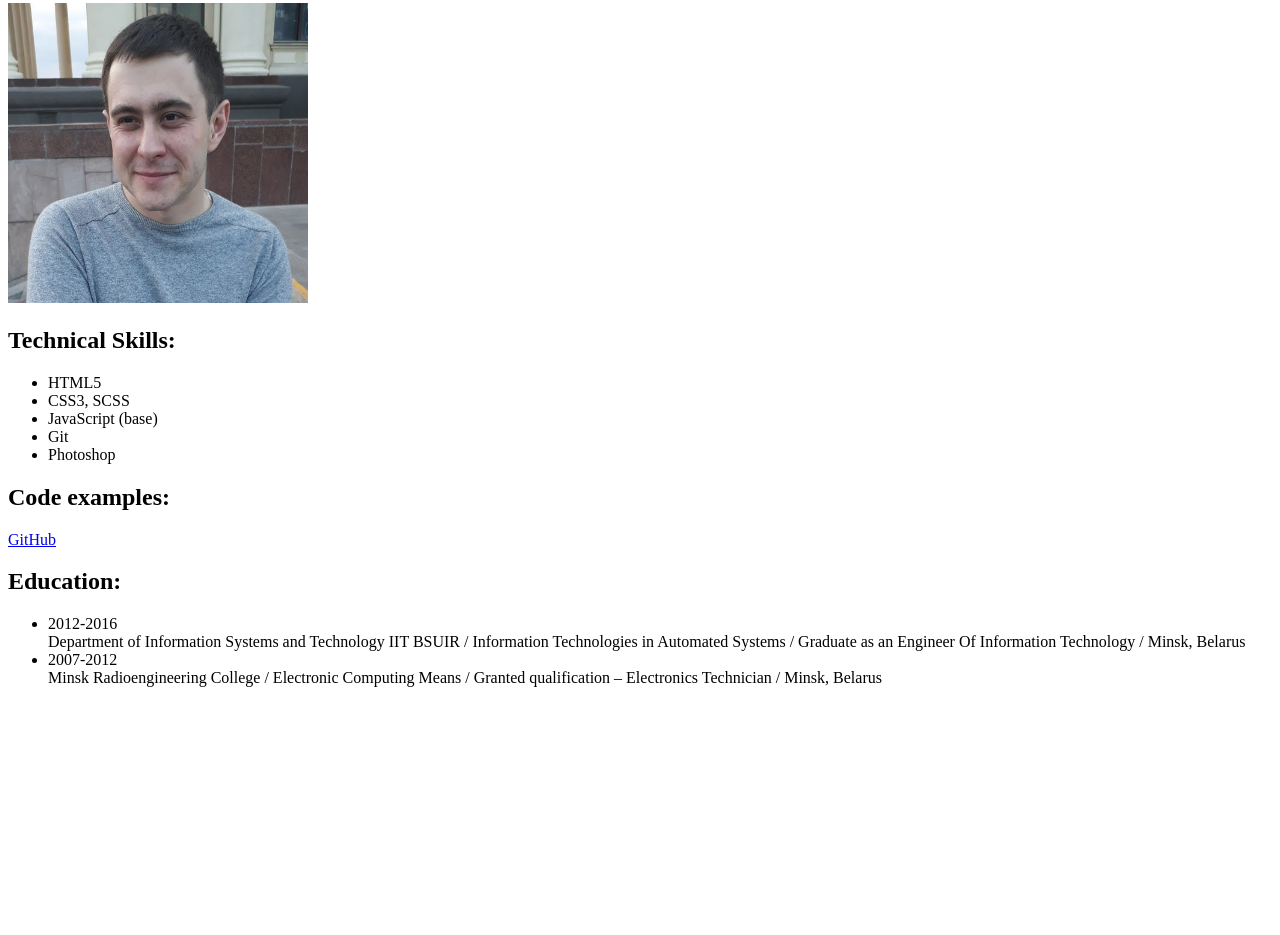
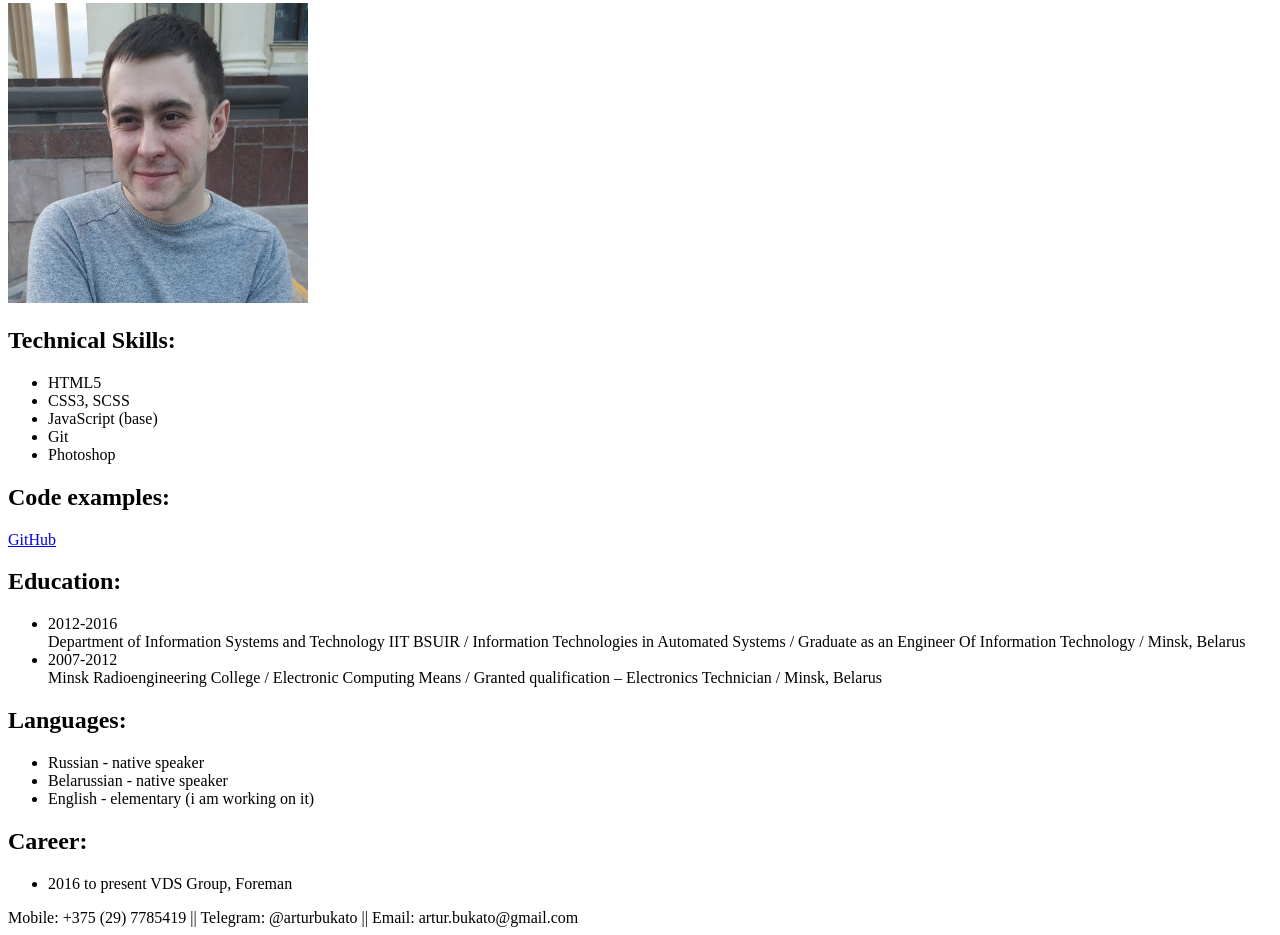
Before and after one commit to abukato/rsschool-cv, a plain HTML site: page index.html in a window 1280 px wide. Shown: the part 201-1136 px from the top of the page. Before the commit the page ends 904 px from the top, so only its background shows below. Drawn offline with Linux system fonts and the light colour scheme.

Commit message:
feat: add more info

```diff
--- a/index.html
+++ b/index.html
@@ -62,6 +62,27 @@
         </li>
       </ul>
     </section>
+    <section>
+      <h2>Languages:</h2>
+      <ul>
+        <li>Russian - native speaker</li>
+        <li>Belarussian - native speaker</li>
+        <li>English - elementary (i am working on it)</li>
+      </ul>
+    </section>
+    <section>
+      <h2>Career:</h2>
+      <ul>
+        <li>
+          2016 to present
+          VDS Group,
+          Foreman
+        </li>
+      </ul>
+    </section>
   </main>
+  <footer>
+    <div>Mobile: +375 (29) 7785419 || Telegram: @arturbukato || Email: artur.bukato@gmail.com</div>
+  </footer>
 </body>
 </html>
```
